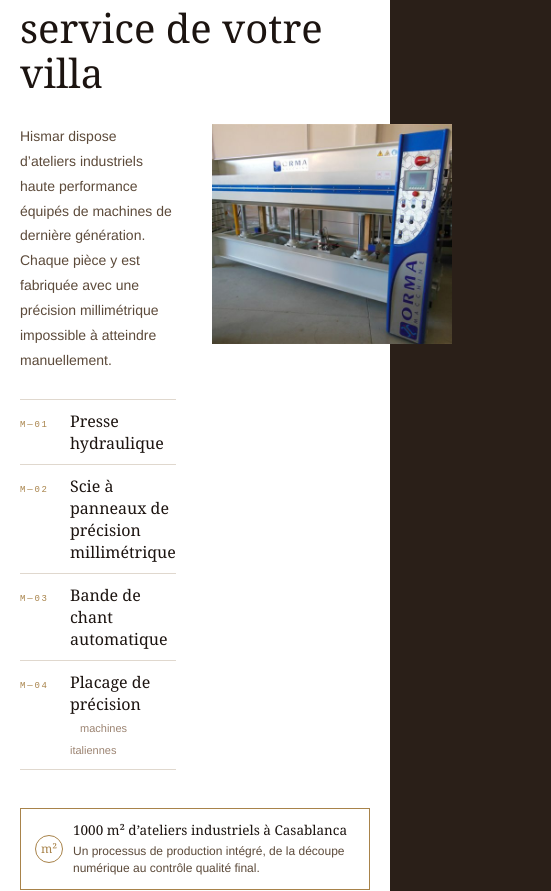
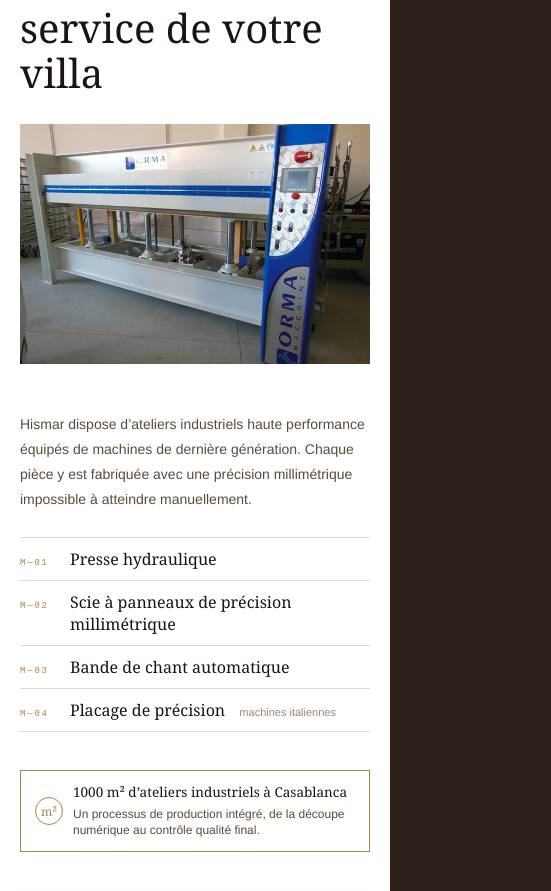
Before and after one commit to othmanben01/hismar-website-2, a Next.js app: page / in a window 390 px wide. Shown: the part 2270-3161 px from the top of the page, 551 px wide, since content can reach past the window. Built offline with nearby package versions, Linux system fonts and the light colour scheme.

Commit message:
style: implement mobile-responsive grid stacking

```diff
--- a/slots-config.json
+++ b/slots-config.json
@@ -5,7 +5,7 @@
     "pos": "50% 50%"
   },
   "p2-photo": {
-    "src": "/uploads/p2-photo.jpg",
+    "src": "/uploads/p2-photo.jpg?v=1783341094075",
     "fit": "cover",
     "pos": "50% 100%"
   },
@@ -126,12 +126,12 @@
   },
   "pi-brand-1": {
     "src": "/uploads/pi-brand-1.jpg",
-    "fit": "cover",
+    "fit": "contain",
     "pos": "50% 50%"
   },
   "pi-brand-2": {
     "src": "/uploads/pi-brand-2.jpg",
-    "fit": "cover",
+    "fit": "contain",
     "pos": "50% 50%"
   },
   "pi-fsc": {
--- a/src/app/page.module.css
+++ b/src/app/page.module.css
@@ -259,6 +259,19 @@
   grid-template-columns: 1fr 1fr;
   gap: 40px;
   align-items: start;
+  width: 100%;
+}
+
+/* ── Utility Grids ── */
+.grid2 {
+  display: grid;
+  grid-template-columns: 1fr 1fr;
+  width: 100%;
+}
+
+.grid3 {
+  display: grid;
+  grid-template-columns: 1fr 1fr 1fr;
   width: 100%;
 }
 
@@ -745,22 +758,25 @@
     padding-bottom: 28px !important;
   }
 
-  /* Inline grid stacking for arbitrary inline layouts */
-  :global(div[style*="grid-template-columns:1fr 252px"]),
-  :global(div[style*="grid-template-columns:1fr 240px"]) {
+  /* Override all inline grids to stack on mobile */
+  :global(div[style*="1fr 1fr"]),
+  :global(div[style*="1fr 1fr 1fr"]),
+  :global(div[style*="repeat(5, 1fr)"]),
+  :global(div[style*="1fr 252px"]),
+  :global(div[style*="1fr 240px"]),
+  :global(div[style*="130px 1fr"]),
+  .grid2, .grid3 {
     grid-template-columns: 1fr !important;
   }
 
-  :global(div[style*="grid-template-columns:1fr 252px"] > .img-slot),
-  :global(div[style*="grid-template-columns:1fr 240px"] > .img-slot) {
+  /* Reorder image slots to be on top in stacked layouts */
+  :global(div[style*="1fr"] > .img-slot),
+  .grid2 > .img-slot,
+  .grid3 > .img-slot {
     order: -1 !important;
-    max-height: 220px !important;
+    max-height: 240px !important;
     width: 100% !important;
-    margin-bottom: 4px;
-  }
-
-  :global(div[style*="grid-template-columns:130px 1fr"]) {
-    grid-template-columns: 1fr !important;
+    margin-bottom: 12px !important;
   }
 
   /* Display FAB */
```
